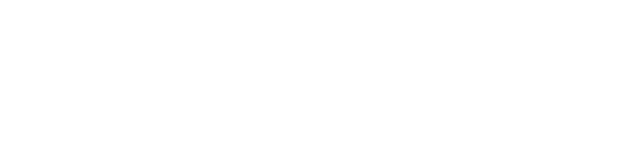
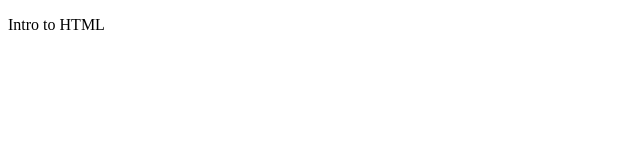
Before and after one commit to ejonax/html-london-trip, a plain HTML site: page index.html in a window 1280 px wide. Shown: the whole page, without its empty margins (0-640 px from the left). Drawn offline with Linux system fonts and the light colour scheme.

Commit message:
feat:addP

```diff
--- a/index.html
+++ b/index.html
@@ -6,6 +6,6 @@
     <title>Viaggio a Londra</title>
 </head>
 <body>
-
+    <p>Intro to HTML</p>
 </body>
 </html>
```
